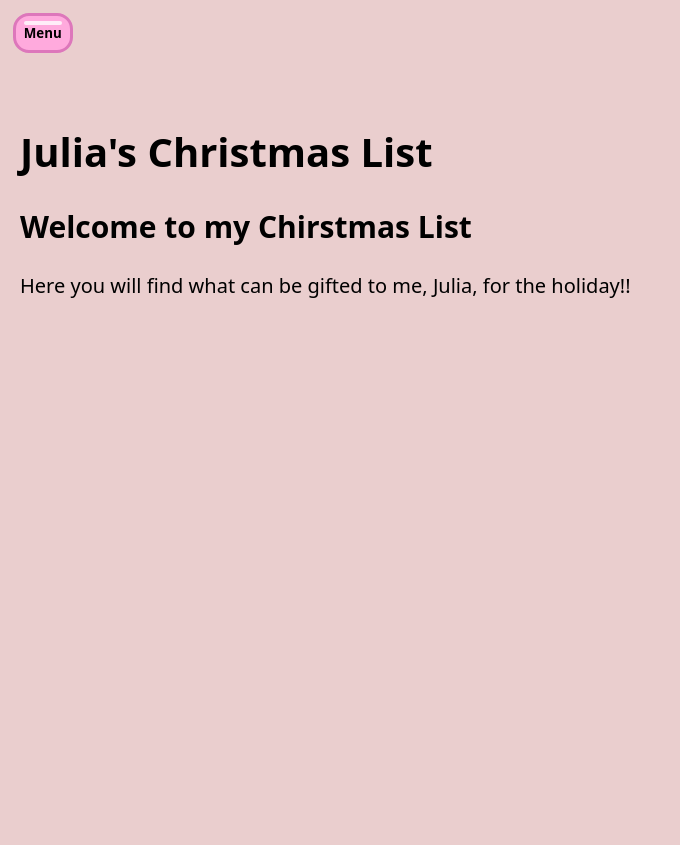
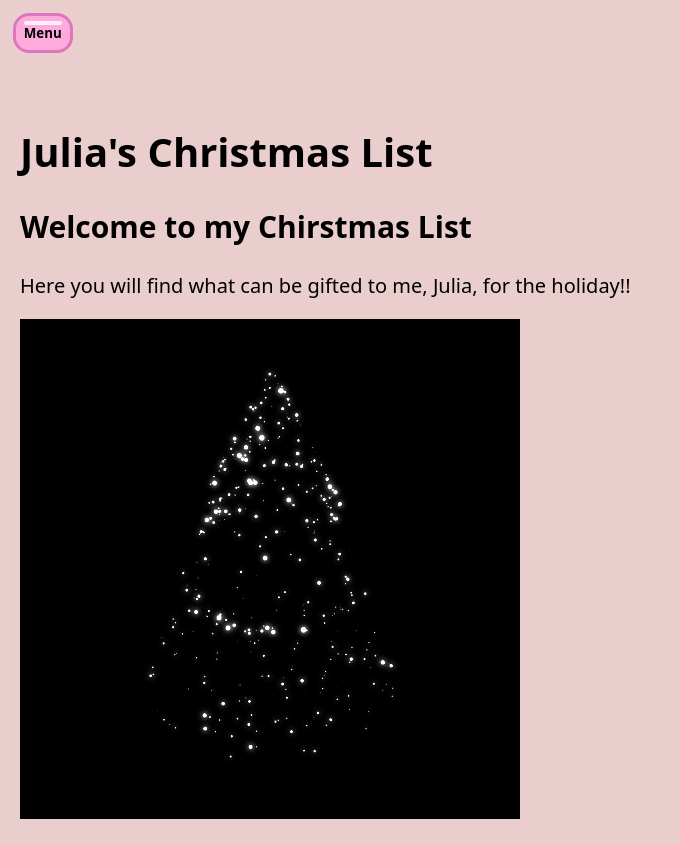
Before and after one commit to JSacco8544/list, a plain HTML site: page index.html in a window 1280 px wide. Shown: the whole page, without its empty margins (0-680 px from the left). Before the commit the page ends 800 px from the top, so only its background shows below. Drawn offline with Linux system fonts and the light colour scheme.

Commit message:
Update index.html

```diff
--- a/index.html
+++ b/index.html
@@ -27,6 +27,7 @@
       <p>
         Here you will find what can be gifted to me, Julia, for the holiday!!
       </p>
+      <img src='holidays-happyholidays.gif' alt='sparkling christmas tree'>
     </div>
   </body>
 </html>
```
